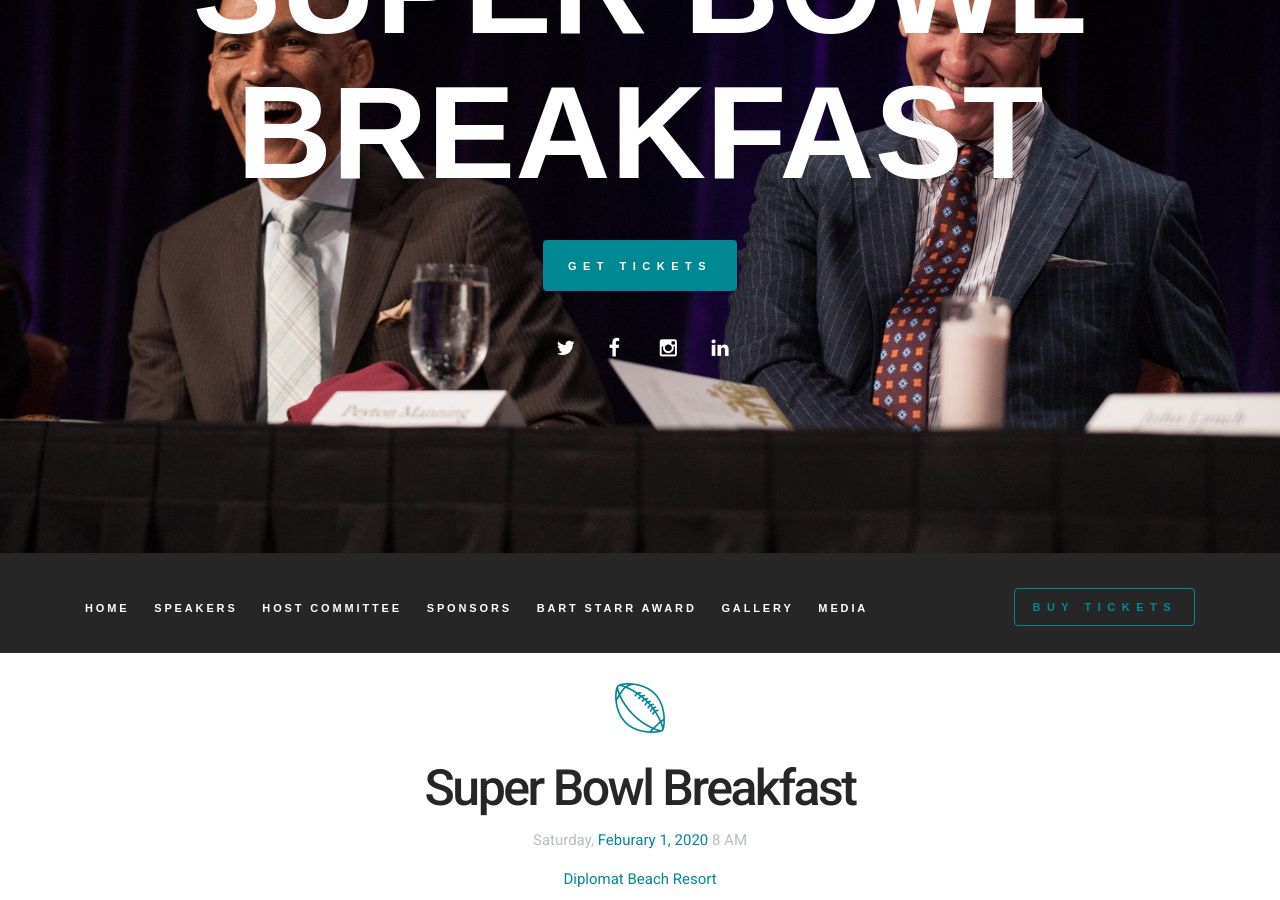
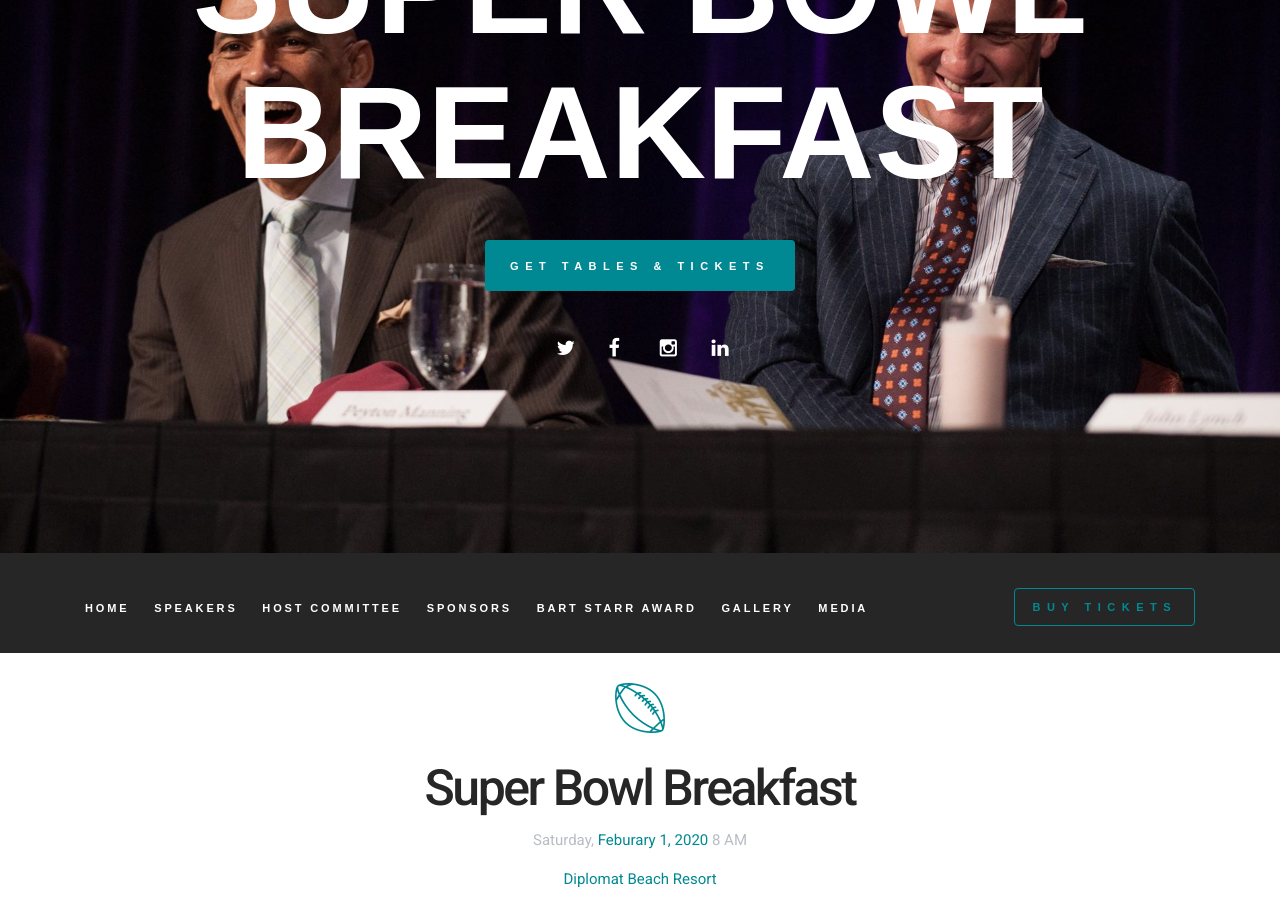
Before and after one commit to AIAUSA/Superbowl, a Jekyll site: the page built from index.md, in a window 1280 px wide and 900 px high, scrolled down 347 px. Built offline with Jekyll 4.4.1, drawn with Linux system fonts in a browser that asks for light colours; some web fonts are replaced; comment, search, counter and statistics services are not loaded.

Commit message:
update button

```diff
--- a/_layouts/index.html
+++ b/_layouts/index.html
@@ -34,7 +34,7 @@
 				<h1 class="extra-heading">{{ site.data.event.event_name }}</h1>
 
 				<div class="btns-container">
-					<a href="#prices" class="btn btn-md" data-modal-link="email-ticket">GET TICKETS</a>
+					<a href="#prices" class="btn btn-md" data-modal-link="email-ticket">GET TABLES & TICKETS</a>
 				</div>
 				<ul class="socials-nav">
 					<li class="socials-nav-item"><a href="https://twitter.com/SBowlBreakfast" target="_blank"><span class="fa fa-twitter"></span></a></li>
```
